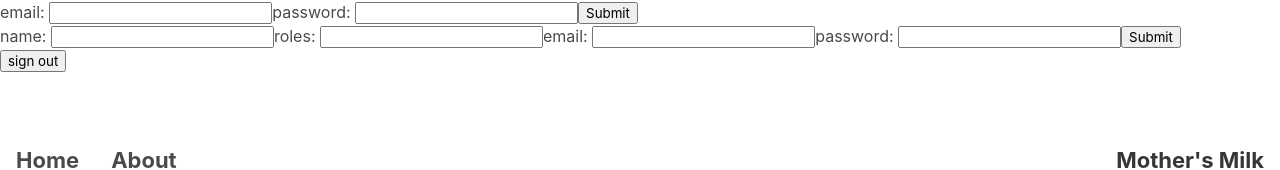
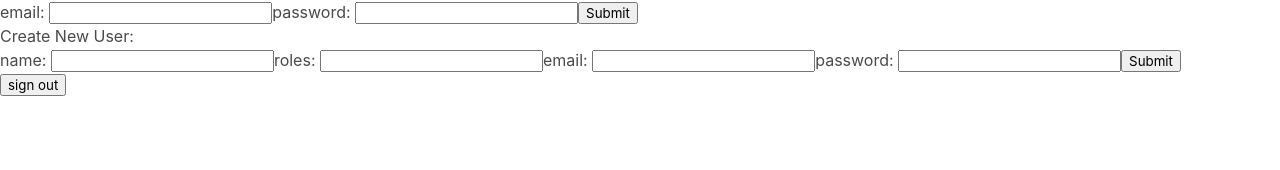
Before and after one commit to ShaneMoyo/mothers-milk, a React (Create React App) app: page / in a window 1280 px wide. Shown: the top 170 px of the page. Built offline with nearby package versions, Linux system fonts and the light colour scheme; no server answers.

Commit message:
updated create new user form

```diff
--- a/src/auth/Auth.js
+++ b/src/auth/Auth.js
@@ -37,6 +37,7 @@ class Auth extends Component {
           <label>password: <input type="password" name="password"/></label>
           <input type="submit" ></input>
         </form>
+        <h3>Create New User:</h3>
         <form onSubmit={event => this.handleSignUp(event)}>
           <label>name: <input name="name"/></label>
           <label>roles: <input name="roles"/></label>
```
